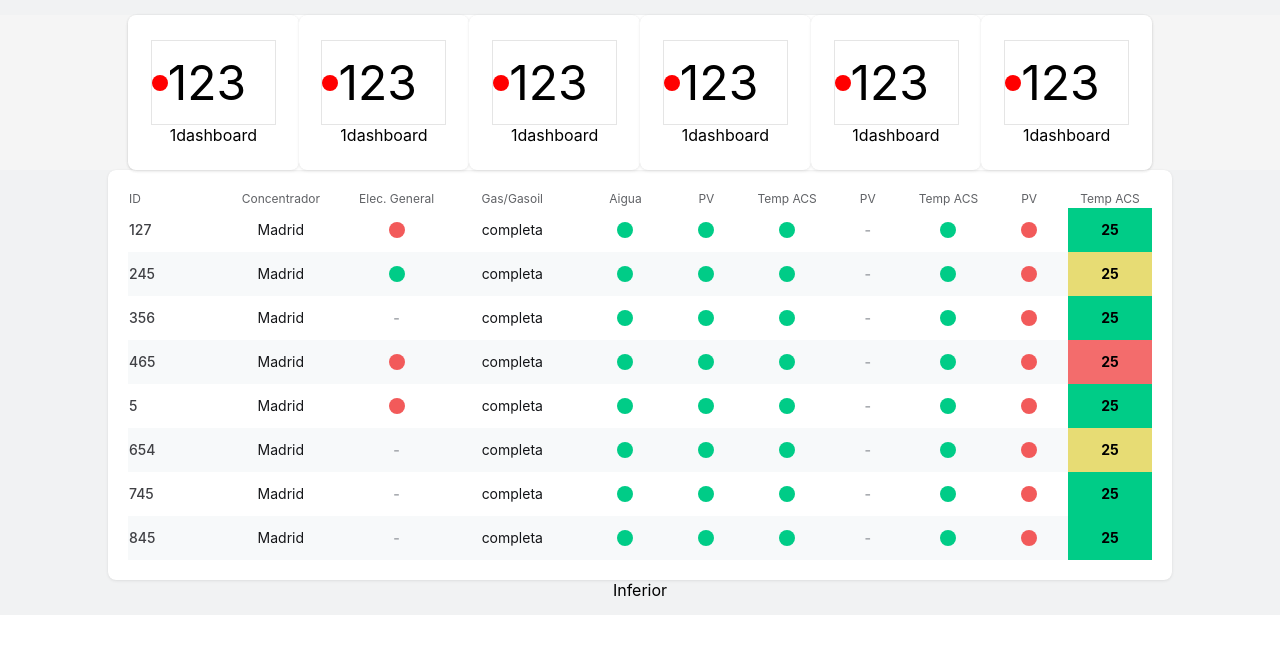
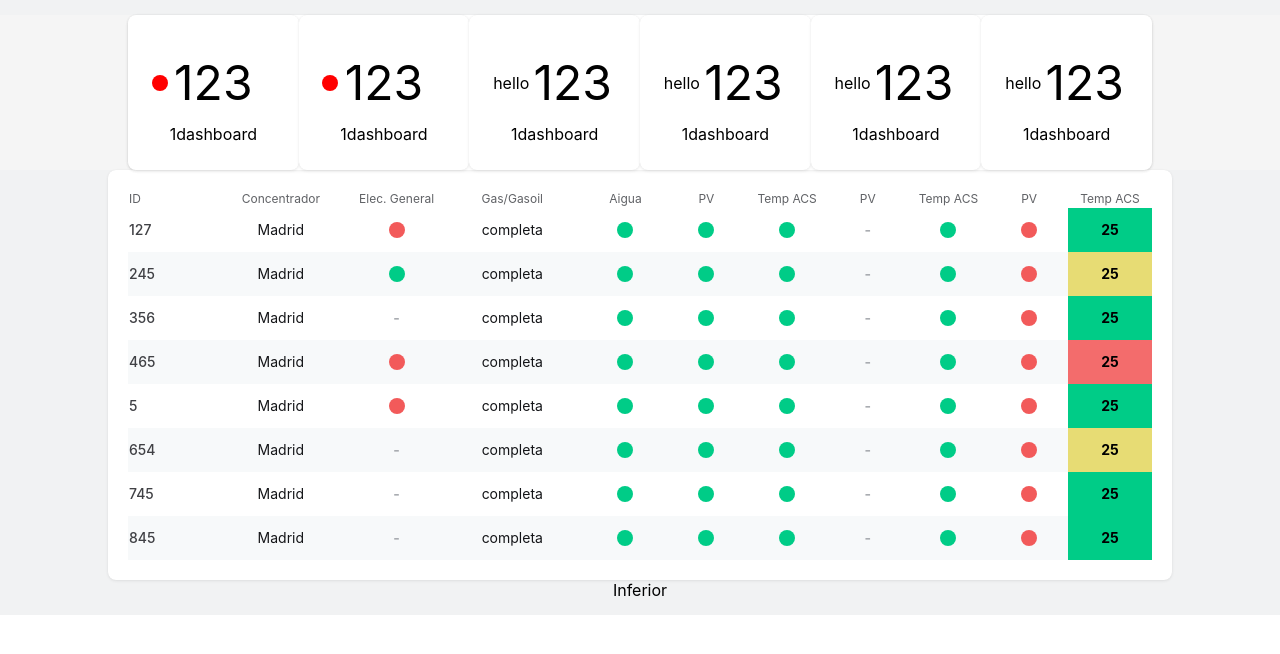
Before and after one commit to kiupets/dashboard, a React (Create React App) app: page / in a window 1280 px wide. Shown: the top 654 px of the page. Built offline with nearby package versions, Linux system fonts and the light colour scheme.

Commit message:
modificacion en widgetData y Widget, icon

```diff
--- a/src/components/componente/Container.jsx
+++ b/src/components/componente/Container.jsx
@@ -4,14 +4,14 @@ import Widget from '../widget/Widget'
 import Dot from '../shared/Dot/Dot'
 
 const widgetData = [
-    { number: '123', string: '1dashboard' },
-    { number: '123', string: '1dashboard' },
+    { number: '123', string: '1dashboard', icon: <Dot style={{ backgroundColor: 'red' }} /> },
+    { number: '123', string: '1dashboard', icon: <Dot style={{ backgroundColor: 'red' }} /> },
     { number: '123', string: '1dashboard' },
     { number: '123', string: '1dashboard' },
     { number: '123', string: '1dashboard' },
     { number: '123', string: '1dashboard' },
 ]
-const widgets = widgetData.map(w => <Widget number={w.number} string={w.string} icon={<Dot style={{ backgroundColor: 'red' }} />} />)
+const widgets = widgetData.map(w => <Widget number={w.number} string={w.string} icon={w.icon} />)
 
 const Container = () => {
     return (
--- a/src/components/widget/Widget.jsx
+++ b/src/components/widget/Widget.jsx
@@ -7,18 +7,12 @@ const Widget = ({ string, number, icon }) => {
         <div className='widget'>
             <div className='items'>
                 <div className='icon-number'>
-                    <Span classname='icon' label={icon} />
-                    <Span classname='number' style={{ fontSize: '48px', fontFamily: 'SF Pro Display' }} label={number} />
+                    <Span label={icon ? icon : "hello"} />
+                    <Span style={{ fontSize: '48px' }} label={number} />
+                    <Span style={{ visibility: 'hidden' }} label={icon} />
                 </div>
                 <Span label={string} />
             </div>
-            {/* <div className='practice'>
-                <h1>practice</h1>
-                <h1>practice</h1>
-                <h1>practice</h1>
-            </div> */}
-
-
         </div>
     )
 }
--- a/src/components/widget/widget.css
+++ b/src/components/widget/widget.css
@@ -12,26 +12,11 @@
 border-radius: 8px;
 
 }
-.items {
-    display: flex;
-    flex-direction: column;
-    justify-content: space-between;
-    align-items: center;
 
-    background-color: rgb(255, 255, 255);
-    border-radius: 5px;
-    /* box-shadow: 0px 0px 1px rgba(64, 65, 69, 0.08), 0px 1px 3px rgba(64, 65, 69, 0.1); */
-}
 .icon-number {
     width: 123px;
     height: 83px;
     display: flex;
-    /* justify-content: space-between; */
+    justify-content: space-between;
     align-items: center;
-    border: 1px solid #E5E5E5;
-
 }
-
-.number {
-    align-self: center;
-}
```
